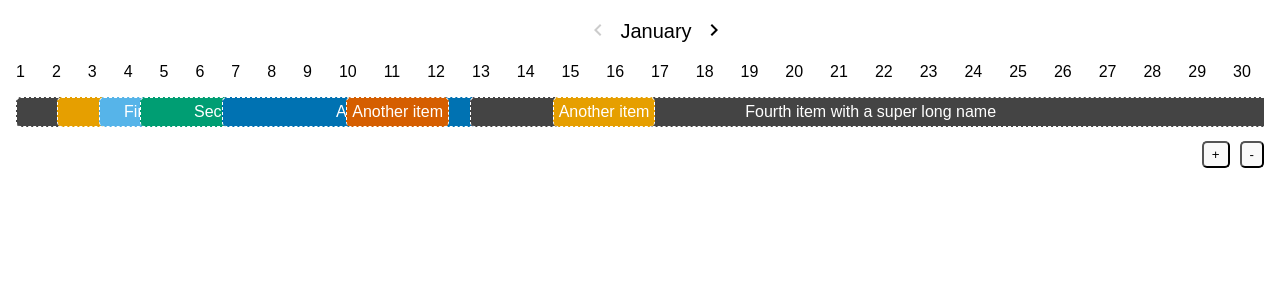
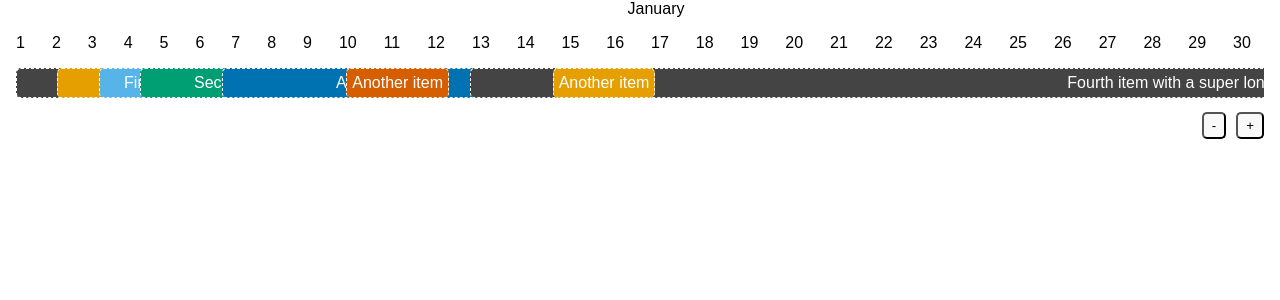
Before and after one commit to diego-cecatto/minimal-timiline, a React (Vite) app: page / in a window 1280 px wide. Shown: the top 300 px of the page. Built offline with nearby package versions, Linux system fonts and the light colour scheme.

Commit message:
feat: render all months

```diff
--- a/src/components/timeline/Timeline.slice.ts
+++ b/src/components/timeline/Timeline.slice.ts
@@ -22,19 +22,17 @@ export declare type TimelineMonth = {
         | 'November'
         | 'December';
     events: Appontment[];
+    totalDays: number;
 };
 
 export declare type TimelineState = {
     months: TimelineMonth[];
     events: Appontment[];
-    currMonth: {
-        index: number;
-        daysInMonth: number;
-    };
+    monthIndex: number;
 };
 
 const INITIAL_STATE: TimelineState = {
-    currMonth: { daysInMonth: 0, index: 0 },
+    monthIndex: 0,
     events: [],
     months: [],
 };
@@ -45,18 +43,18 @@ const timelineReducer = createSlice({
     reducers: {
         init: (state, action) => {
             let MONTHS: TimelineMonth[] = [
-                { name: 'January', events: [] },
-                { name: 'February', events: [] },
-                { name: 'March', events: [] },
-                { name: 'April', events: [] },
-                { name: 'May', events: [] },
-                { name: 'June', events: [] },
-                { name: 'July', events: [] },
-                { name: 'August', events: [] },
-                { name: 'September', events: [] },
-                { name: 'October', events: [] },
-                { name: 'November', events: [] },
-                { name: 'December', events: [] },
+                { name: 'January', events: [], totalDays: 0 },
+                { name: 'February', events: [], totalDays: 0 },
+                { name: 'March', events: [], totalDays: 0 },
+                { name: 'April', events: [], totalDays: 0 },
+                { name: 'May', events: [], totalDays: 0 },
+                { name: 'June', events: [], totalDays: 0 },
+                { name: 'July', events: [], totalDays: 0 },
+                { name: 'August', events: [], totalDays: 0 },
+                { name: 'September', events: [], totalDays: 0 },
+                { name: 'October', events: [], totalDays: 0 },
+                { name: 'November', events: [], totalDays: 0 },
+                { name: 'December', events: [], totalDays: 0 },
             ];
             var startingMonth: number = 0;
             for (const item of action.payload) {
@@ -69,33 +67,29 @@ const timelineReducer = createSlice({
                 }
                 MONTHS[MONTH].events.push(item);
             }
+            const YEAR = action.payload[0].start.slice(0, 4) || moment().year();
             for (const MONTH in MONTHS) {
                 MONTHS[MONTH].events = reorderTimelineItemsByStartAndDuration(
                     MONTHS[MONTH].events
+                );
+                MONTHS[MONTH].totalDays = getDaysInMonth(
+                    `${YEAR}-${parseInt(MONTH) + 1}-01`
                 );
                 MONTHS[MONTH].events.forEach((item, index) => {
                     item.color = getColorFromIndex(index);
                 });
             }
             state.months = MONTHS;
-            state.currMonth = {
-                index: startingMonth,
-                daysInMonth: getDaysInMonth(
-                    MONTHS[startingMonth || 0].events[0].start
-                ),
-            };
+            state.monthIndex = startingMonth;
             state.events = action.payload;
             return state;
         },
         changeDay: (state, action) => {
             let { event, propName, days } = action.payload;
-            if (days >= state.currMonth.daysInMonth) {
-                days = state.currMonth.daysInMonth - 1;
-            }
             if (days < 0) {
                 days = 0;
             }
-            var MONTH = state.months[state.currMonth.index];
+            var MONTH = state.months[state.monthIndex];
             const EV_INDEX = MONTH.events.findIndex((e) => {
                 return e.id === event.id;
             });
@@ -104,7 +98,7 @@ const timelineReducer = createSlice({
             }
             const date = moment(
                 event[propName].slice(0, 5) +
-                    (state.currMonth.index + 1) +
+                    (state.monthIndex + 1) +
                     '-' +
                     (days + 1),
                 'YYYY-MM-DD'
@@ -121,7 +115,7 @@ const timelineReducer = createSlice({
         },
         changeInterval: (state, action) => {
             const { event, day } = action.payload;
-            var MONTH = state.months[state.currMonth.index];
+            var MONTH = state.months[state.monthIndex];
             const EV_INDEX = MONTH.events.findIndex((e) => {
                 return e.id === event.id;
             });
@@ -149,15 +143,12 @@ const timelineReducer = createSlice({
             if (monthIndex > 11 || monthIndex < 0) {
                 return state;
             }
-            state.currMonth = {
-                daysInMonth: getDaysInMonth(`2021-${monthIndex + 1}-01`),
-                index: monthIndex,
-            };
+            state.monthIndex = monthIndex;
             return state;
         },
         changeName: (state, action) => {
             const { event, name } = action.payload;
-            var MONTH = state.months[state.currMonth.index];
+            var MONTH = state.months[state.monthIndex];
             const EV_INDEX = MONTH.events.findIndex((e) => {
                 return e.id === event.id;
             });
--- a/src/components/timeline/Timeline.tsx
+++ b/src/components/timeline/Timeline.tsx
@@ -3,6 +3,10 @@ import { Appontment } from '../../actions/timeline/timeline.mock.ation';
 import { TimelineHeader } from './TimelineHeader';
 import { Events } from './TimelineEvents';
 import { useState } from 'react';
+import NavigateNextIcon from '@mui/icons-material/NavigateNext';
+import NavigateBeforeIcon from '@mui/icons-material/NavigateBefore';
+import { useDispatch, useSelector } from 'react-redux';
+import { TimelineState, changeMonth } from './Timeline.slice';
 
 declare type TimelineProps = {
     events: Appontment[];
@@ -11,7 +15,14 @@ declare type TimelineProps = {
 export const Timeline = ({ events }: TimelineProps) => {
     const [width, setWidth] = useState(window.innerWidth);
     const [showReset, setShowReset] = useState(false);
+    const { monthIndex, months }: TimelineState = useSelector(
+        (state: any) => state.timeline
+    );
 
+    const dispatch = useDispatch();
+    const handleChangeMonth = (index: number) => {
+        dispatch(changeMonth(index));
+    };
     const handleZoomIn = () => {
         setWidth((prevWidth) => prevWidth + 50);
         setShowReset(true);
@@ -40,18 +51,39 @@ export const Timeline = ({ events }: TimelineProps) => {
                 onWheel={handleScroll}
                 className={styles.timelineContainer}
             >
-                <div style={{ width }} className={styles.timelineContainerItem}>
-                    <TimelineHeader month={0} />
-                    <Events month={0} />
-                </div>
-                <div style={{ width }} className={styles.timelineContainerItem}>
-                    <TimelineHeader month={1} />
-                    <Events month={1} />
-                </div>
-                <div style={{ width }} className={styles.timelineContainerItem}>
-                    <TimelineHeader month={2} />
-                    <Events month={2} />
-                </div>
+                {/* <div className={styles.month}>
+                    <span
+                    // className={
+                    //     styles.navigationIcon +
+                    //     ' ' +
+                    //     (currMonth.index <= 0 ? styles.disabled : '')
+                    // }
+                    // onClick={() => handleChangeMonth(currMonth.index - 1)}
+                    >
+                        <NavigateBeforeIcon />
+                    </span>
+
+                    <span
+                    // className={
+                    //     styles.navigationIcon +
+                    //     ' ' +
+                    //     (currMonth.index >= 11 ? styles.disabled : '')
+                    // }
+                    // onClick={() => handleChangeMonth(currMonth.index + 1)}
+                    >
+                        <NavigateNextIcon />
+                    </span>
+                </div> */}
+
+                {months.map((month, index) => (
+                    <div
+                        style={{ width }}
+                        className={styles.timelineContainerItem}
+                    >
+                        <TimelineHeader monthIndex={index} />
+                        <Events monthIndex={index} />
+                    </div>
+                ))}
             </div>
 
             <div className={styles.buttonsContainer}>
@@ -63,15 +95,15 @@ export const Timeline = ({ events }: TimelineProps) => {
                         Reset
                     </button>
                 )}
-                <button onClick={handleZoomIn} className={styles.actionButtons}>
-                    +
-                </button>
                 <button
                     onClick={handleZoomOut}
                     className={styles.actionButtons}
                 >
                     -
                 </button>
+                <button onClick={handleZoomIn} className={styles.actionButtons}>
+                    +
+                </button>
             </div>
         </>
     );
--- a/src/components/timeline/TimelineEvents.tsx
+++ b/src/components/timeline/TimelineEvents.tsx
@@ -11,7 +11,11 @@ import {
 } from './Timeline.slice';
 import { TimelineItem } from './TimelineItem';
 
-export const Events = ({ width, month }: any) => {
+declare type MonthProps = {
+    monthIndex: number;
+};
+
+export const Events = ({ monthIndex }: MonthProps) => {
     const [editing, setEditing] = useState<Appontment | null>();
     const [hoverItem, setHover] = useState<Appontment | null>();
     const [dragging, setDraggin] = useState<Appontment | null>();
@@ -24,7 +28,7 @@ export const Events = ({ width, month }: any) => {
     const dragHandlerRef = useRef<any>(null);
 
     const dispatch = useDispatch();
-    const { months, currMonth }: TimelineState = useSelector(
+    const { months }: TimelineState = useSelector(
         (state: any) => state.timeline
     );
 
@@ -41,8 +45,8 @@ export const Events = ({ width, month }: any) => {
 
     const resize = (event: React.MouseEvent) => {
         const INDIVIDUAL_SIZE =
-            window.innerWidth / currMonth.daysInMonth -
-            16 / currMonth.daysInMonth;
+            window.innerWidth / months[monthIndex].totalDays -
+            16 / months[monthIndex].totalDays;
         const DAYS = Math.floor(event.clientX / INDIVIDUAL_SIZE);
         dispatch(
             changeDay({
@@ -114,7 +118,7 @@ export const Events = ({ width, month }: any) => {
         }, 1);
         e.preventDefault();
     };
-    const MONTH = months[month];
+    const MONTH = months[monthIndex];
     let currIndex = 0;
     const getAllLaneItems = (day: number) => {
         var laneItems = [];
@@ -123,7 +127,7 @@ export const Events = ({ width, month }: any) => {
                 laneItems.push(
                     <TimelineItem
                         event={MONTH.events[i]}
-                        currMonth={currMonth}
+                        currMonth={monthIndex}
                         editing={editing}
                         hoverItem={hoverItem}
                         dragginItem={dragging}
@@ -151,16 +155,16 @@ export const Events = ({ width, month }: any) => {
 
     return (
         <>
-            <div className={styles.eventsList} style={{ width: `${width}px` }}>
+            <div className={styles.eventsList}>
                 <ul className={styles.laneList}>
                     {Array.from(
-                        { length: currMonth.daysInMonth },
+                        { length: MONTH.totalDays },
                         (_, index) => index
                     ).map((index) => (
                         <li
                             className={styles.laneDay}
                             style={{
-                                width: `${100 / currMonth.daysInMonth}%`,
+                                width: `${100 / MONTH.totalDays}%`,
                             }}
                             key={index}
                             onDragOver={(e) => onDragHover(e, index)}
@@ -175,7 +179,7 @@ export const Events = ({ width, month }: any) => {
                                     dragging ? styles.active : ''
                                 }`}
                                 style={{
-                                    width: `${100 / currMonth.daysInMonth}%`,
+                                    width: `${100 / MONTH.totalDays}%`,
                                 }}
                             >
                                 &nbsp;
--- a/src/components/timeline/TimelineHeader.tsx
+++ b/src/components/timeline/TimelineHeader.tsx
@@ -1,54 +1,22 @@
 import styles from './Timeline.module.scss';
-import NavigateNextIcon from '@mui/icons-material/NavigateNext';
-import NavigateBeforeIcon from '@mui/icons-material/NavigateBefore';
 import { useDispatch, useSelector } from 'react-redux';
 import { TimelineState, changeMonth } from './Timeline.slice';
 
-export const TimelineHeader = ({ zoom }: any) => {
-    const dispatch = useDispatch();
-    const { months, currMonth }: TimelineState = useSelector(
+declare type TimelineHeaderProps = {
+    monthIndex: number;
+};
+
+export const TimelineHeader = ({ monthIndex }: TimelineHeaderProps) => {
+    const { months }: TimelineState = useSelector(
         (state: any) => state.timeline
     );
-    const handleChangeMonth = (index: number) => {
-        dispatch(changeMonth(index));
-    };
-    const MONTH = months[currMonth.index];
-
+    const MONTH = months[monthIndex];
     return (
         <div className={styles.headerContainer}>
-            <div className={styles.month}>
-                <span
-                    className={
-                        styles.navigationIcon +
-                        ' ' +
-                        (currMonth.index <= 0 ? styles.disabled : '')
-                    }
-                    onClick={() => handleChangeMonth(currMonth.index - 1)}
-                >
-                    <NavigateBeforeIcon />
-                </span>
-                {MONTH.name}
-                <span
-                    className={
-                        styles.navigationIcon +
-                        ' ' +
-                        (currMonth.index >= 11 ? styles.disabled : '')
-                    }
-                    onClick={() => handleChangeMonth(currMonth.index + 1)}
-                >
-                    <NavigateNextIcon />
-                </span>
-            </div>
-            <ul
-                className={styles.dayList}
-                style={{
-                    width: `${zoom}px`,
-                    overflow: 'hidden',
-                    overflowY: 'hidden',
-                }}
-            >
+            <div>{MONTH.name}</div>
+            <ul className={styles.dayList}>
                 {Array.from(
-                    { length: currMonth.daysInMonth },
+                    { length: MONTH.totalDays },
                     (_, index) => index
                 ).map((index) => (
                     <li className={styles.day} key={index}>
--- a/src/components/timeline/TimelineItem.tsx
+++ b/src/components/timeline/TimelineItem.tsx
@@ -4,10 +4,7 @@ import styles from './Timeline.module.scss';
 
 declare type LaneItemProps = {
     event: Appontment;
-    currMonth: {
-        index: number;
-        daysInMonth: number;
-    };
+    currMonth: number;
     hoverItem: Appontment | null | undefined;
     dragginItem: Appontment | null | undefined;
     editing: Appontment | null | undefined;
@@ -36,10 +33,8 @@ export const TimelineItem = ({
         const startDate = moment(event.start, 'YYYY-MM-DD');
         const endDate = moment(event.end, 'YYYY-MM-DD');
         let duration = endDate.diff(startDate, 'days') + 1;
-        if (duration > currMonth.daysInMonth) {
-            duration = currMonth.daysInMonth - startDate.date() + 1;
-        }
-        return (duration / currMonth.daysInMonth) * 100;
+        const REPALCe = 31;
+        return (duration / REPALCe) * 100;
     };
 
     const handleDragStart = (e: React.DragEvent) => {
```
Also changed, not shown: 1 other file (tests, documents, lock files or other folders).
